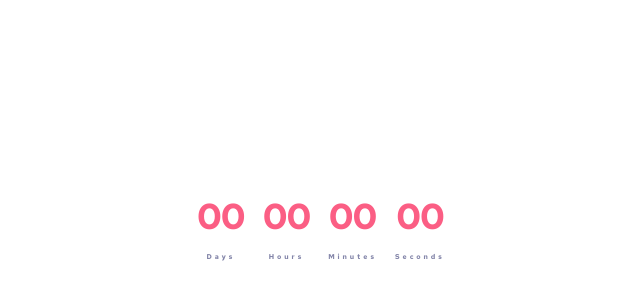
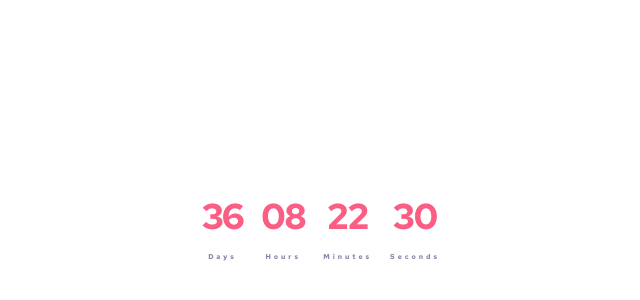
Before and after one commit to Anrisichinava922/Homework19, a plain HTML site: page index.html in a window 1280 px wide. Shown: the part 36-336 px from the top of the page, 319-959 px from the left. Drawn offline with Linux system fonts and the light colour scheme; a web font is replaced by a local one.

Commit message:
Homework19

```diff
--- a/index.html
+++ b/index.html
@@ -30,7 +30,7 @@
             </div>
 
             <div class="time">
-                <h2 id="Seconds">00</h2>
+                <h2 id="seconds">00</h2>
                 <small>Seconds</small>
             </div>
         </div>
--- a/main.js
+++ b/main.js
@@ -1,19 +1,17 @@
-const days = document.querySelectorAll('days');
-const hours = document.querySelectorAll('hours');
-const minutes = document.querySelectorAll('minutes');
-const seconds = document.querySelectorAll('seconds');
+const days = document.querySelector('#days')
+const hours = document.querySelector('#hours')
+const minutes = document.querySelector('#minutes')
+const seconds = document.querySelector('#seconds')
 
+const currentYear = new Date().getFullYear()
 
-const currentYear = new Date().getFullYear();
-const newYearTime = new Date('January 1 ${currentYear + 1 } 00:00:00');
+const newYearTime = new Date(`December 31 ${currentYear} 00:00:00`);
 
-
-function updateCountdown(){
-    const currentTIme = new Date();
-    const diff = newYearTime - currentTIme;
-
+function updateCountdowntime(){
+    const currentTime = new Date();
+    const diff = newYearTime - currentTime
     const d = Math.floor(diff / 1000 / 60 / 60 / 24);
-    const h = Math.floor(diff / 1000 / 60 / 60) % 24;
+    const h = Math.floor(diff / 1000 / 60 / 60) %24;
     const m = Math.floor(diff / 1000 / 60) % 60;
     const s = Math.floor(diff / 1000) % 60;
 
@@ -21,8 +19,5 @@ function updateCountdown(){
     hours.innerHTML = h < 10 ? '0' + h : h;
     minutes.innerHTML = m < 10 ? '0' + m : m;
     seconds.innerHTML = s < 10 ? '0' + s : s;
-
-    console.log(d);
 }
-
-setInterval(updateCountdown, 1000);
+setInterval(updateCountdowntime, 1000);
```
